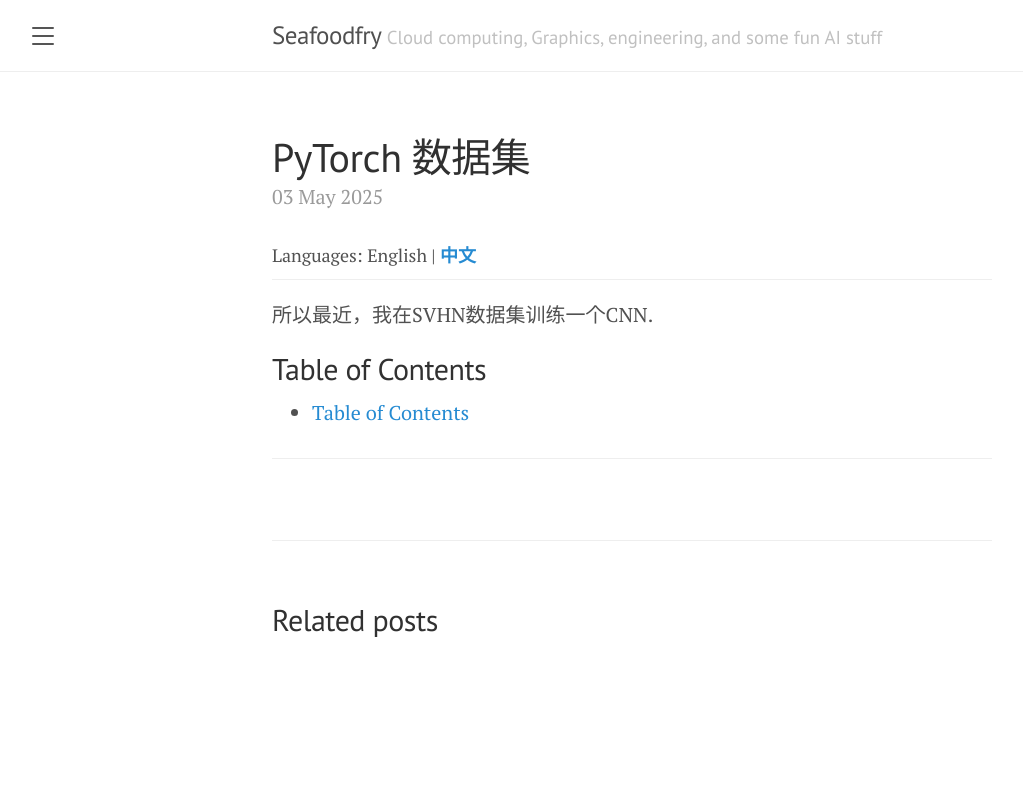
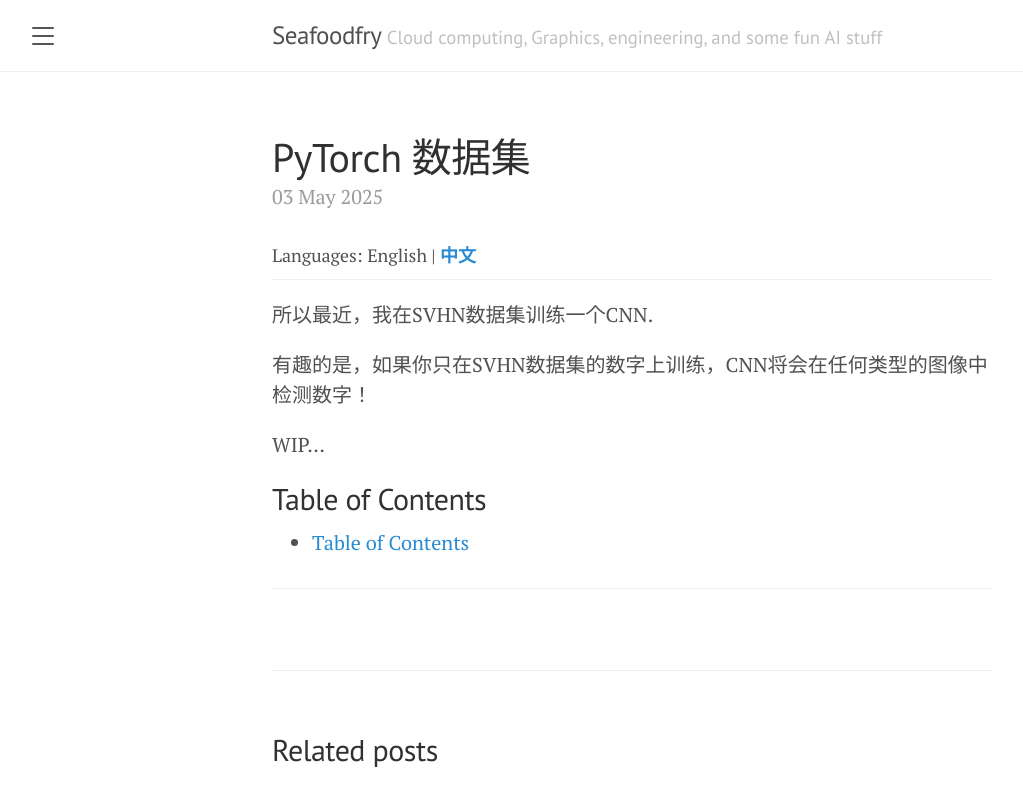
Before and after one commit to seafoodfry/seafoodfry.github.io, a Jekyll site: the page built from _posts/2025-05-03-pytorch-datasets-zh.md, in a window 1280 px wide. Shown: the top 806 px of the page, without its empty margins (8-1031 px from the left). Built offline with Jekyll 4.4.1, drawn with Linux system fonts in a browser that asks for light colours.

Commit message:
Pytorch ds: yes! one sentence per commit lol
Signed-off-by: seafoodfry <99568361+seafoodfry@users.noreply.github.com>

```diff
--- a/_posts/2025-05-03-pytorch-datasets-zh.md
+++ b/_posts/2025-05-03-pytorch-datasets-zh.md
@@ -14,6 +14,10 @@
 
 所以最近，我在SVHN数据集训练一个CNN.
 
+有趣的是，如果你只在SVHN数据集的数字上训练，CNN将会在任何类型的图像中检测数字！
+
+WIP...
+
 <!--more-->
 
 
```
